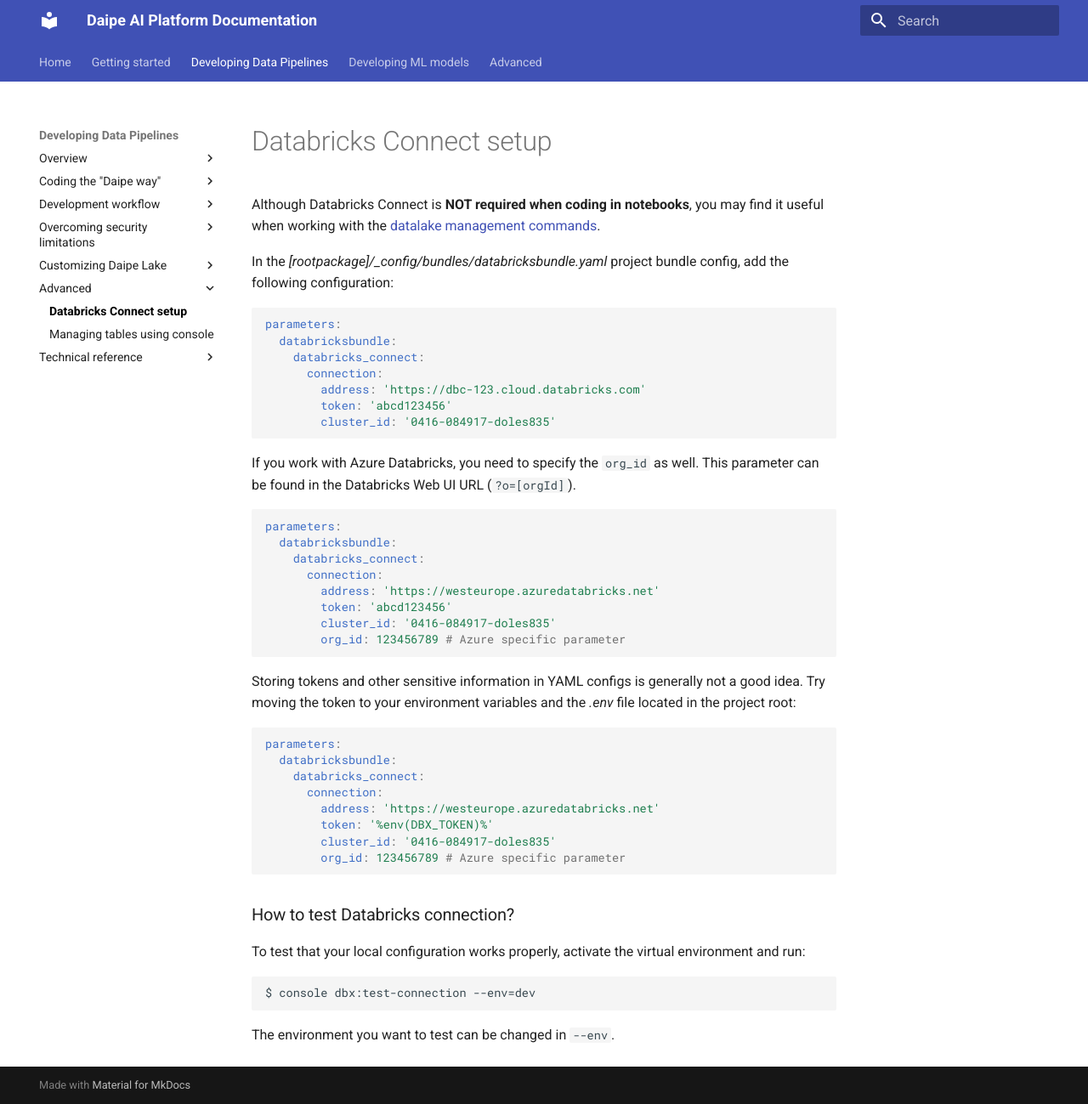
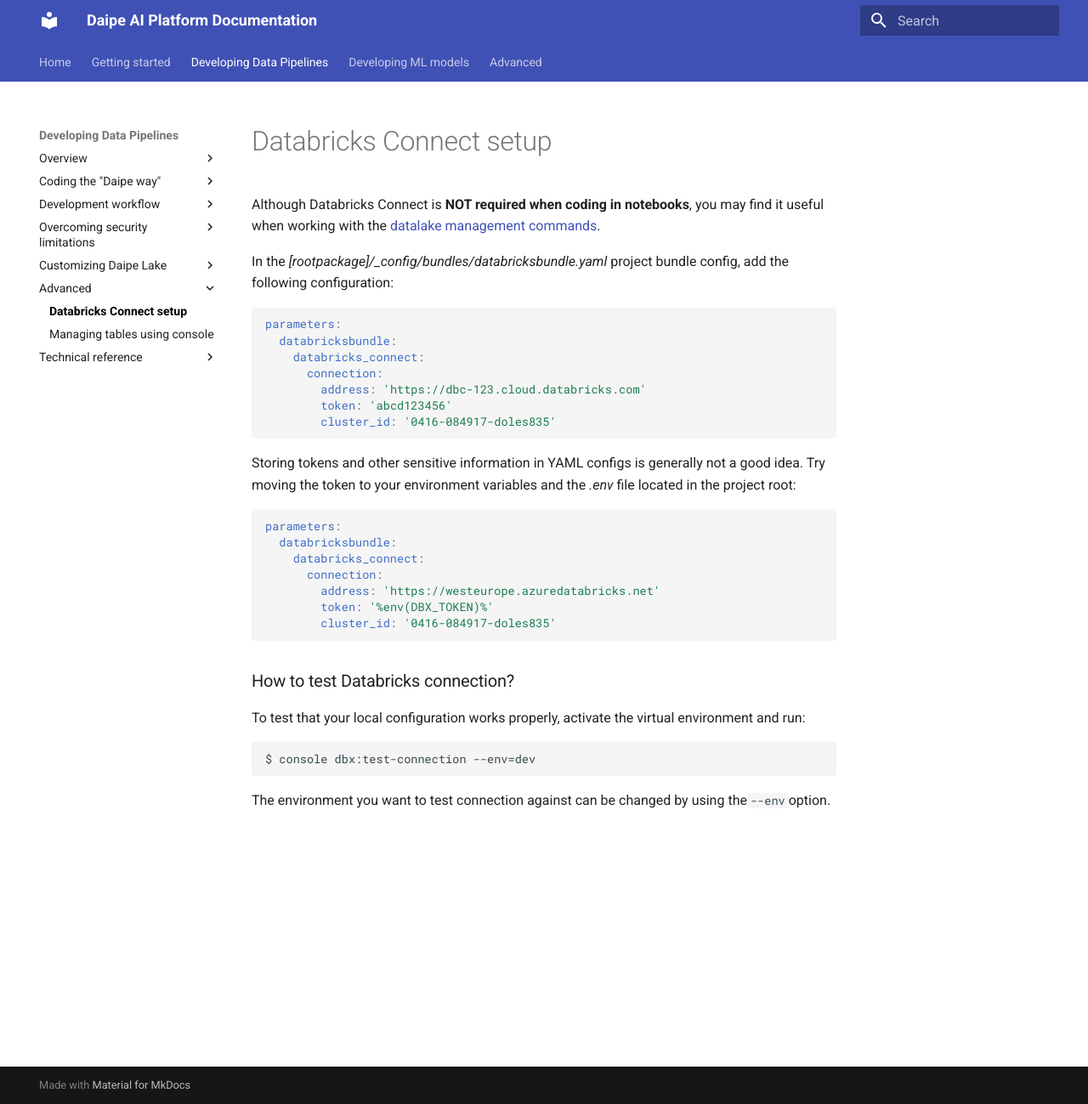
Before and after one commit to daipe-ai/platform-docs, an MkDocs documentation site: the page built from docs/databricks-connect-setup.md, in a window 1280 px wide and 1299 px high. Shown: the whole window at 85% size. Built offline with MkDocs 1.6.1 and Material for MkDocs 9.7.7, drawn with Linux system fonts in a browser that asks for light colours.

Commit message:
org_id not needed anymore

````diff
--- a/docs/databricks-connect-setup.md
+++ b/docs/databricks-connect-setup.md
@@ -14,19 +14,6 @@
         cluster_id: '0416-084917-doles835'
 ```
 
-If you work with Azure Databricks, you need to specify the `org_id` as well. This parameter can be found in the Databricks Web UI URL (`?o=[orgId]`).
-
-```yaml
-parameters:
-  databricksbundle:
-    databricks_connect:
-      connection:
-        address: 'https://westeurope.azuredatabricks.net'
-        token: 'abcd123456'
-        cluster_id: '0416-084917-doles835'
-        org_id: 123456789 # Azure specific parameter
-```
-
 Storing tokens and other sensitive information in YAML configs is generally not a good idea.
 Try moving the token to your environment variables and the *.env* file located in the project root:
 
@@ -38,7 +25,6 @@
         address: 'https://westeurope.azuredatabricks.net'
         token: '%env(DBX_TOKEN)%'
         cluster_id: '0416-084917-doles835'
-        org_id: 123456789 # Azure specific parameter
 ```
 
 ### How to test Databricks connection?
@@ -46,4 +32,4 @@
 ```
 $ console dbx:test-connection --env=dev
 ```
-The environment you want to test can be changed in `--env`.
+The environment you want to test connection against can be changed by using the`--env`option.
````
